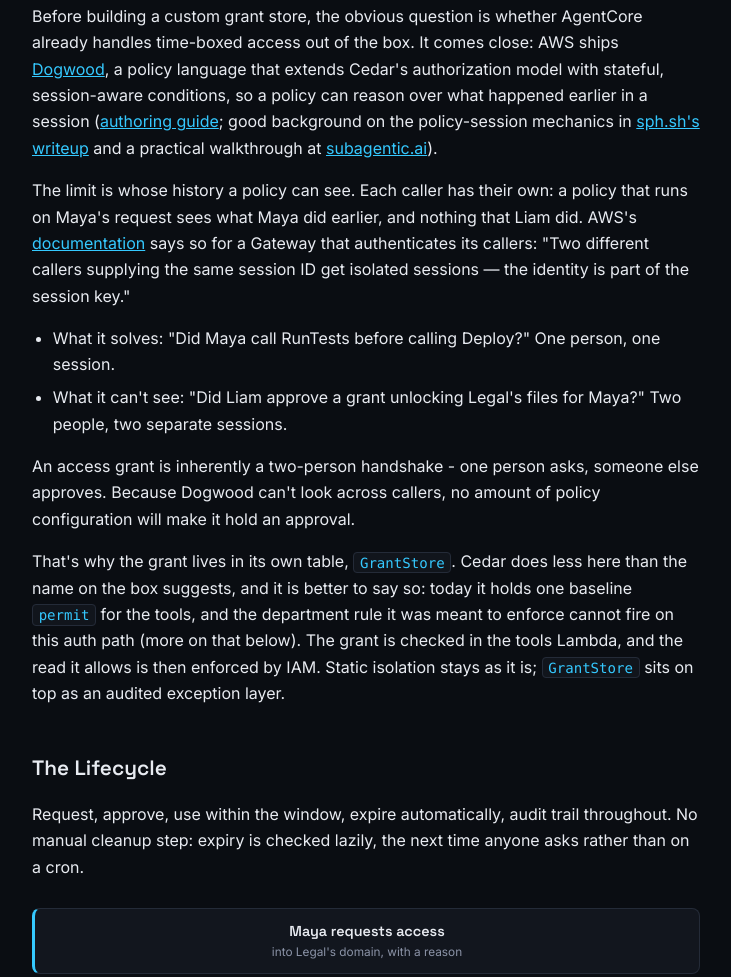
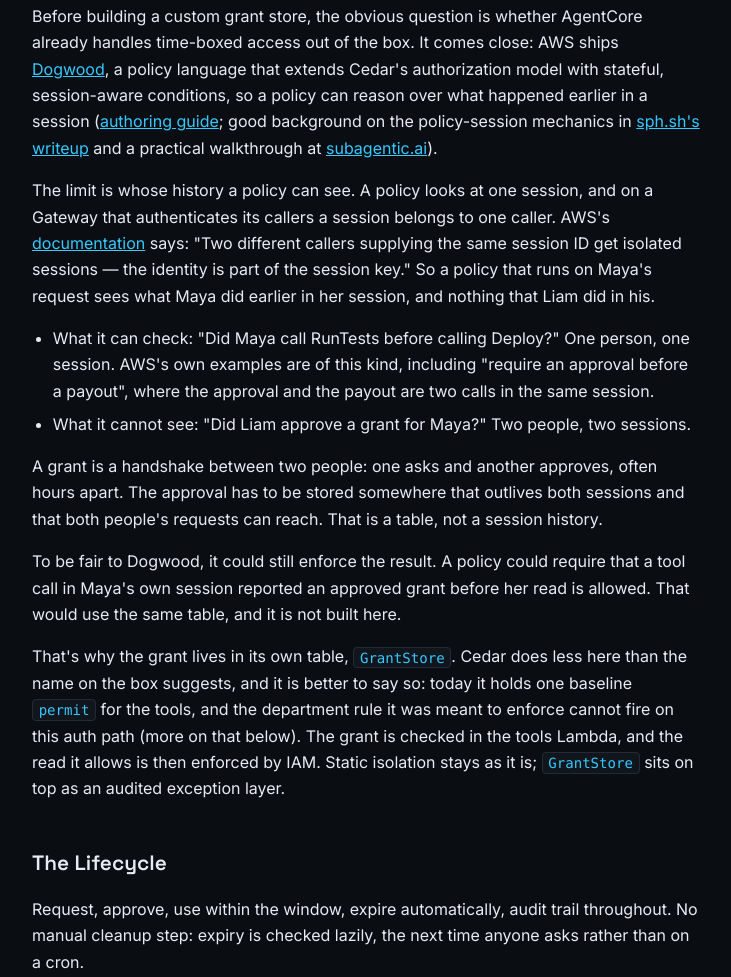
Before and after one commit to jakesky45/memory-visa, a plain HTML site: page docs/index.html in a window 1280 px wide. Shown: the part 4570-5547 px from the top of the page, without its empty margins (394-1125 px from the left). Drawn offline with Linux system fonts and the light colour scheme.

Commit message:
Blog, README, pitch: say exactly what a temporal policy cannot see
Read the AWS pages on temporal policies in full. The per-caller quote is word for
word. 'No amount of policy configuration will make it hold an approval' was too
strong: AWS's own first example requires an approval earlier in the same session.
What a policy cannot see is a second person's approval in their own session, so the
approval is stored outside the session. Says Dogwood could still enforce the result,
and that this is not built.

```diff
--- a/docs/index.html
+++ b/docs/index.html
@@ -553,14 +553,16 @@
 
     <p>Before building a custom grant store, the obvious question is whether AgentCore already handles time-boxed access out of the box. It comes close: AWS ships <a href="https://docs.aws.amazon.com/bedrock-agentcore/latest/devguide/policy-temporal.html">Dogwood</a>, a policy language that extends Cedar's authorization model with stateful, session-aware conditions, so a policy can reason over what happened earlier in a session (<a href="https://docs.aws.amazon.com/bedrock-agentcore/latest/devguide/policy-temporal-authoring.html">authoring guide</a>; good background on the policy-session mechanics in <a href="https://sph.sh/en/posts/dogwood-temporal-policy-language/">sph.sh's writeup</a> and a practical walkthrough at <a href="https://subagentic.ai/howtos/how-to-write-your-first-temporal-policy-agentcore-dogwood/">subagentic.ai</a>).</p>
 
-    <p>The limit is whose history a policy can see. Each caller has their own: a policy that runs on Maya's request sees what Maya did earlier, and nothing that Liam did. AWS's <a href="https://docs.aws.amazon.com/bedrock-agentcore/latest/devguide/policy-session-based-temporal.html">documentation</a> says so for a Gateway that authenticates its callers: "Two different callers supplying the same session ID get isolated sessions &mdash; the identity is part of the session key."</p>
+    <p>The limit is whose history a policy can see. A policy looks at one session, and on a Gateway that authenticates its callers a session belongs to one caller. AWS's <a href="https://docs.aws.amazon.com/bedrock-agentcore/latest/devguide/policy-session-based-temporal.html">documentation</a> says: "Two different callers supplying the same session ID get isolated sessions &mdash; the identity is part of the session key." So a policy that runs on Maya's request sees what Maya did earlier in her session, and nothing that Liam did in his.</p>
 
     <ul>
-    <li>What it solves: "Did Maya call RunTests before calling Deploy?" One person, one session.</li>
-    <li>What it can't see: "Did Liam approve a grant unlocking Legal's files for Maya?" Two people, two separate sessions.</li>
+    <li>What it can check: "Did Maya call RunTests before calling Deploy?" One person, one session. AWS's own examples are of this kind, including "require an approval before a payout", where the approval and the payout are two calls in the same session.</li>
+    <li>What it cannot see: "Did Liam approve a grant for Maya?" Two people, two sessions.</li>
     </ul>
 
-    <p>An access grant is inherently a two-person handshake - one person asks, someone else approves. Because Dogwood can't look across callers, no amount of policy configuration will make it hold an approval.</p>
+    <p>A grant is a handshake between two people: one asks and another approves, often hours apart. The approval has to be stored somewhere that outlives both sessions and that both people's requests can reach. That is a table, not a session history.</p>
+
+    <p>To be fair to Dogwood, it could still enforce the result. A policy could require that a tool call in Maya's own session reported an approved grant before her read is allowed. That would use the same table, and it is not built here.</p>
 
     <p>That's why the grant lives in its own table, <code>GrantStore</code>. Cedar does less here than the name on the box suggests, and it is better to say so: today it holds one baseline <code>permit</code> for the tools, and the department rule it was meant to enforce cannot fire on this auth path (more on that below). The grant is checked in the tools Lambda, and the read it allows is then enforced by IAM. Static isolation stays as it is; <code>GrantStore</code> sits on top as an audited exception layer.</p>
 
```
Also changed, not shown: 3 other files.
